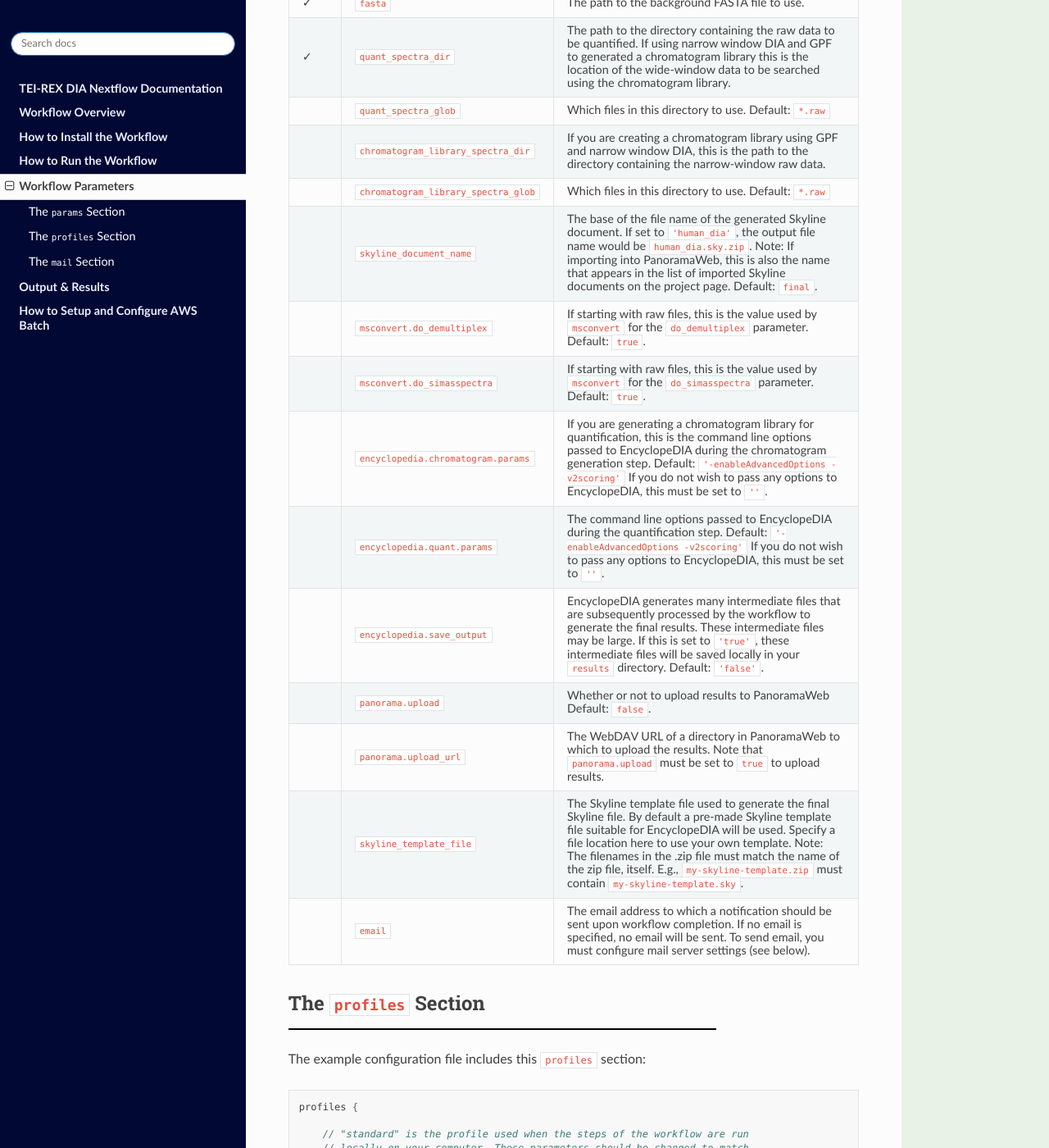
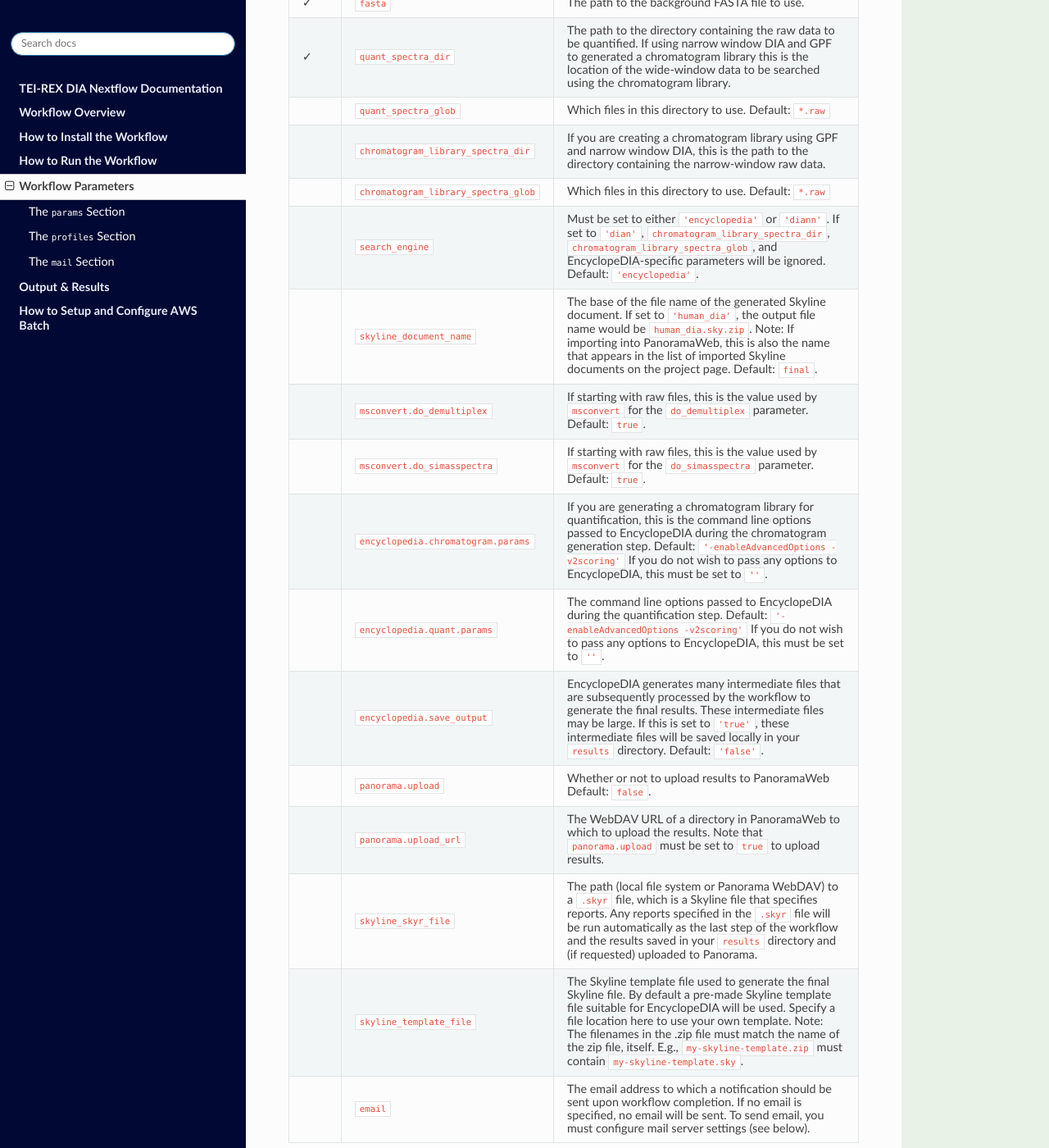
Before and after one commit to mriffle/nf-skyline-dia-ms, a Sphinx documentation site: the page built from docs/source/workflow_parameters.rst, in a window 1280 px wide and 1400 px high, scrolled down 1541 px. Shown: the whole window at 82% size. Built offline with Sphinx 7.4.7 and the Read the Docs theme 2.0.0, drawn with Linux system fonts in a browser that asks for light colours.

Commit message:
update workflow parameters

```diff
--- a/docs/source/workflow_parameters.rst
+++ b/docs/source/workflow_parameters.rst
@@ -75,6 +75,9 @@ The ``params`` Section
      - ``chromatogram_library_spectra_glob``
      - Which files in this directory to use. Default: ``*.raw``
    * -
+     - ``search_engine``
+     - Must be set to either ``'encyclopedia'`` or ``'diann'``. If set to ``'dian'``, ``chromatogram_library_spectra_dir``, ``chromatogram_library_spectra_glob``, and EncyclopeDIA-specific parameters will be ignored. Default: ``'encyclopedia'``.
+   * -
      - ``skyline_document_name``
      - The base of the file name of the generated Skyline document. If set to ``'human_dia'``, the output file name would be ``human_dia.sky.zip``. Note: If importing into PanoramaWeb, this is also the name that appears in the list of imported Skyline documents on the project page. Default: ``final``.
    * -
@@ -98,6 +101,9 @@ The ``params`` Section
    * -
      - ``panorama.upload_url``
      - The WebDAV URL of a directory in PanoramaWeb to which to upload the results. Note that ``panorama.upload`` must be set to ``true`` to upload results.
+   * -
+     - ``skyline_skyr_file``
+     - The path (local file system or Panorama WebDAV) to a ``.skyr`` file, which is a Skyline file that specifies reports. Any reports specified in the ``.skyr`` file will be run automatically as the last step of the workflow and the results saved in your ``results`` directory and (if requested) uploaded to Panorama.
    * -
      - ``skyline_template_file``
      - The Skyline template file used to generate the final Skyline file. By default a
```
